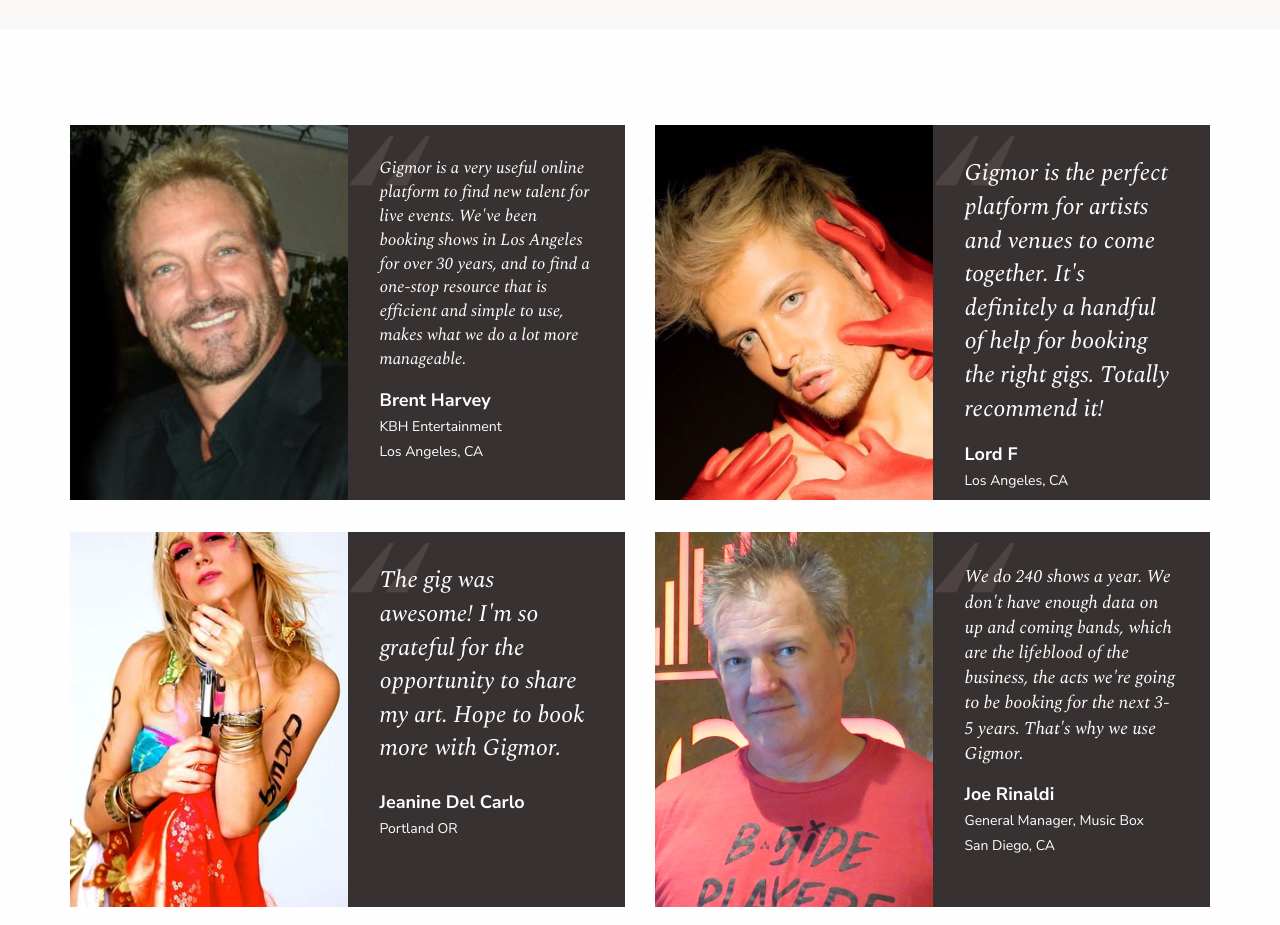
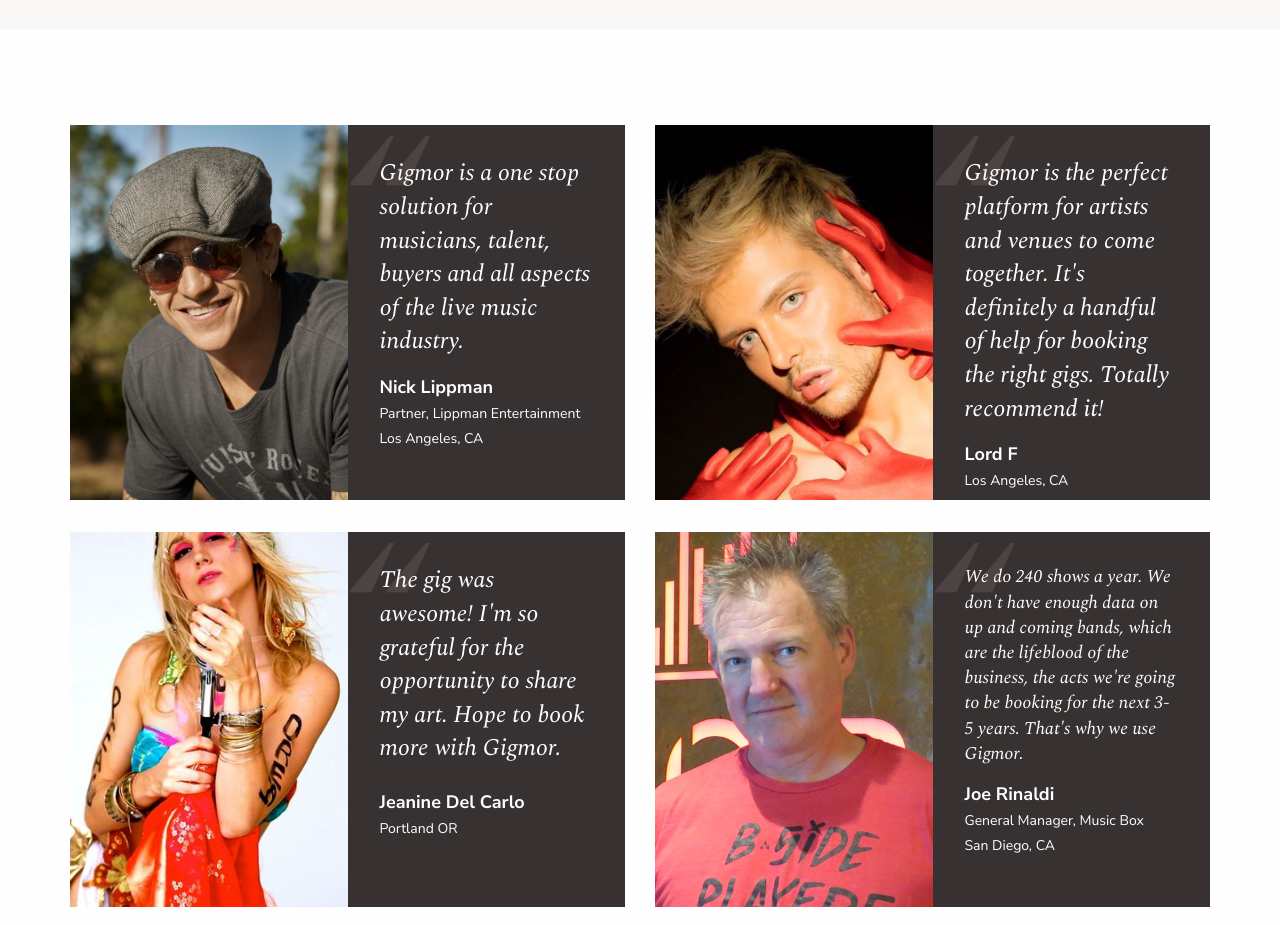
Before and after one commit to madebyporter/gigmor-homepage, a website: page index.html in a window 1280 px wide. Shown: the part 3494-4419 px from the top of the page. Drawn offline with nearby package versions, Linux system fonts and the light colour scheme.

Commit message:
updated testimonials

```diff
--- a/index.html
+++ b/index.html
@@ -215,6 +215,8 @@
           </div>
         </div>
       </section>
+
+      <!-- Brand Proof -->
       <section id="brand_proof" class="section-content">
         <div class="grid-container">
 
@@ -222,24 +224,24 @@
           <div class="brand-proof-block brand-proof-testimonials">
             <div class="grid-x grid-padding-x block">
 
-              <!-- Testimonial Block -->
+              <!-- Testimonial Block - Nick -->
               <div class="large-6 cell">
                 <div class="comp-testimonial">
                   <div class="comp-testimonial-block comp-testimonial-photo">
-                    <img src="images/gigmor-testimonial-img-bharvey.jpg" alt="Brent Harvey" />
+                    <img src="images/gigmor-testimonial-img-nlippman.jpg" alt="Nick Lippman" />
                   </div>
                   <div class="comp-testimonial-block comp-testimonial-content">
-                    <p class="comp-testimonial-quote comp-testimonial-quote--small">Gigmor is a very useful online platform to find new talent for live events. We've been booking shows in Los Angeles for over 30 years, and to find a one-stop resource that is efficient and simple to use, makes what we do a lot more manageable.</p>
+                    <p class="comp-testimonial-quote">Gigmor is a one stop solution for musicians, talent, buyers and all aspects of the live music industry.</p>
                     <p class="comp-testimonial-person">
-                      <span class="comp-testimonial-person--name">Brent Harvey</span>
-                      <span class="comp-testimonial-person--role">KBH Entertainment</span>
+                      <span class="comp-testimonial-person--name">Nick Lippman</span>
+                      <span class="comp-testimonial-person--role">Partner, Lippman Entertainment</span>
                       <span class="comp-testimonial-person--city">Los Angeles, CA</span>
                     </p>
                   </div>
                 </div>
               </div>
 
-              <!-- Testimonial Block -->
+              <!-- Testimonial Block - Lord F-->
               <div class="large-6 cell">
                 <div class="comp-testimonial">
                   <div class="comp-testimonial-block comp-testimonial-photo">
@@ -255,23 +257,25 @@
                   </div>
                 </div>
               </div>
+
+              <!-- Testimonial Block - Brent H-->
               <!-- <div class="large-6 cell">
                 <div class="comp-testimonial">
                   <div class="comp-testimonial-block comp-testimonial-photo">
-                    <img src="images/gigmor-testimonial-img-nlippman.jpg" alt="Nick Lippman" />
+                    <img src="images/gigmor-testimonial-img-bharvey.jpg" alt="Brent Harvey" />
                   </div>
                   <div class="comp-testimonial-block comp-testimonial-content">
-                    <p class="comp-testimonial-quote">Gigmor is a one stop solution for musicians, talent, buyers and all aspects of the live music industry.</p>
+                    <p class="comp-testimonial-quote comp-testimonial-quote--small">Gigmor is a very useful online platform to find new talent for live events. We've been booking shows in Los Angeles for over 30 years, and to find a one-stop resource that is efficient and simple to use, makes what we do a lot more manageable.</p>
                     <p class="comp-testimonial-person">
-                      <span class="comp-testimonial-person--name">Nick Lippman</span>
-                      <span class="comp-testimonial-person--role">Partner, Lippman Entertainment</span>
+                      <span class="comp-testimonial-person--name">Brent Harvey</span>
+                      <span class="comp-testimonial-person--role">KBH Entertainment</span>
                       <span class="comp-testimonial-person--city">Los Angeles, CA</span>
                     </p>
                   </div>
                 </div>
               </div> -->
 
-              <!-- Testimonial Block -->
+              <!-- Testimonial Block - Jeanine-->
               <div class="large-6 cell">
                 <div class="comp-testimonial">
                   <div class="comp-testimonial-block comp-testimonial-photo">
@@ -287,7 +291,7 @@
                 </div>
               </div>
 
-              <!-- Testimonial Block -->
+              <!-- Testimonial Block - Joe-->
               <div class="large-6 cell">
                 <div class="comp-testimonial">
                   <div class="comp-testimonial-block comp-testimonial-photo">
```
